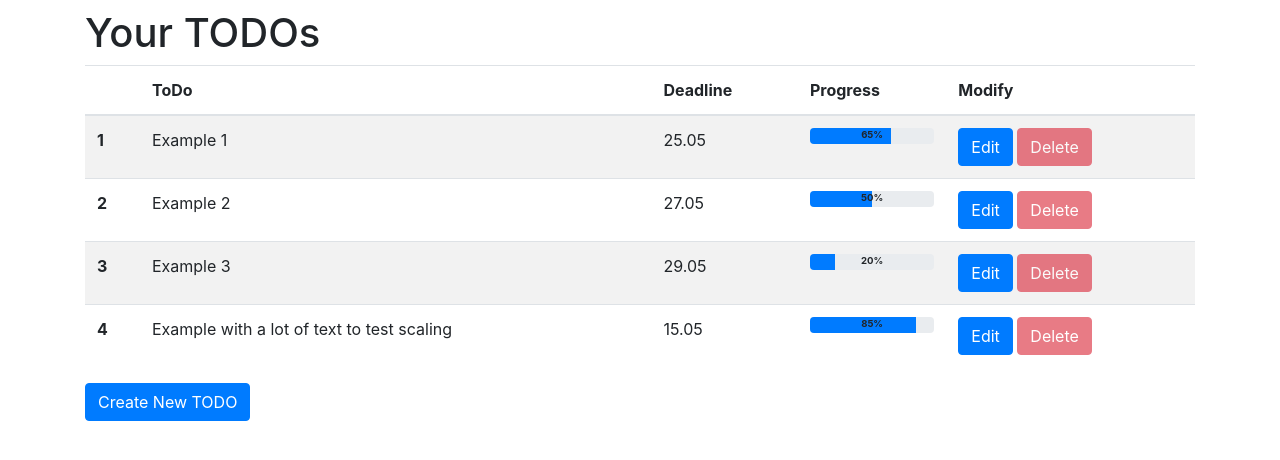
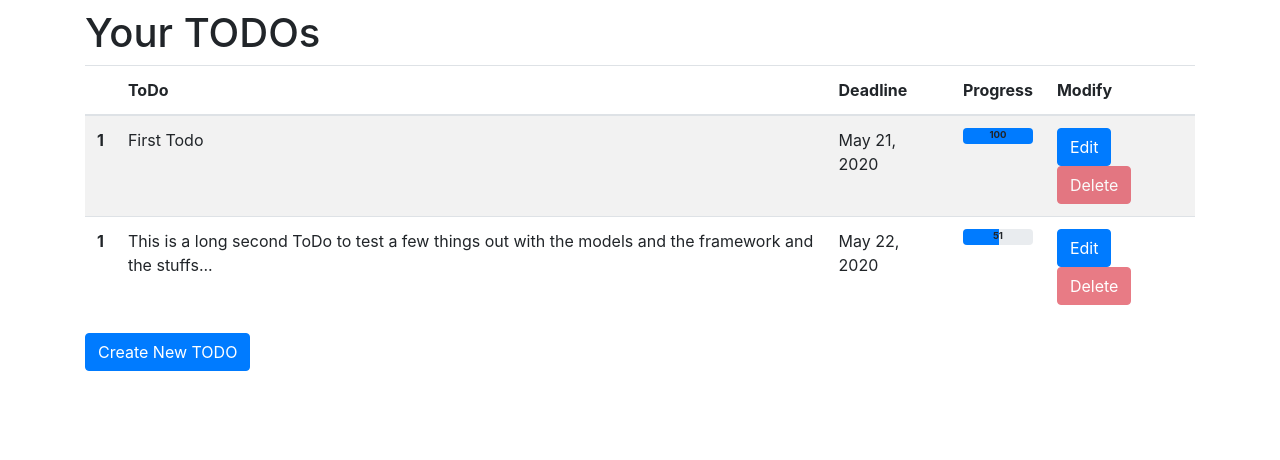
Before and after one commit to GeriVlad/PPSkSys_Aufgabe1, a Django app: template SkSys/Todo/templates/todos/html/overview.html in a window 1280 px wide. Shown: the part 56-516 px from the top of the page. Run offline with Django 3.2, Linux system fonts and the light colour scheme; the template is opened without the code that fills it: values that come from a table or form of the project are taken from there, others are empty; data comes from the database, SQL or seed files in the repository; some libraries are stand-ins or nearby versions.

Commit message:
overview displays todo's! other pages still to be done

```diff
--- a/SkSys/Todo/templates/todos/html/overview.html
+++ b/SkSys/Todo/templates/todos/html/overview.html
@@ -45,6 +45,7 @@
 				<!-- Heading -->
 				<h1>Your TODOs</h1>
 
+				{% if latest_todo_list %}
 					<!-- Table for TODOs -->
 					<table class="table table-hover table-striped">
 						<!-- First row with labels-->
@@ -60,17 +61,18 @@
 
 						<!-- Individual TODOs -->
 						<tbody>
+							{% for Todo in latest_todo_list%}
 								<tr>
 									<th scope="row">1</th>
-							<td>Example 1</td>
-							<td>25.05</td>
+									<td>{{Todo.todo_text}}</td>
+									<td>{{Todo.deadline}}</td>
 									<!-- Progress bar with label -->
 									<td>
 										<div class="progress position-relative">
 											<!-- style="width", aria-valuenow and label text all need to be changed to show up properly -->
-									<div class="progress-bar" role="progressbar" style="width: 65%;" aria-valuenow="65" aria-valuemin="0" aria-valuemax="100"></div>
+											<div class="progress-bar" role="progressbar" style="width: {{Todo.progress}}%;" aria-valuenow="{{Todo.progress}}" aria-valuemin="0" aria-valuemax="100"></div>
 											<!-- to center the label on the progress bar -->
-									<small class="justify-content-center d-flex position-absolute w-100 font-weight-bold">65%</small>
+											<small class="justify-content-center d-flex position-absolute w-100 font-weight-bold">{{Todo.progress}}</small>
 										</div>
 									</td>
 									<!-- Buttons for Edit and Delete -->
@@ -79,57 +81,12 @@
 										<button type="button" class="btn btn-danger btn-autosize" data-toggle="tooltip" data-placement="right" title="Delete to be..." disabled>Delete</button>
 									</td>
 								</tr>
-
-						<tr>
-							<th scope="row">2</th>
-							<td>Example 2</td>
-							<td>27.05</td>
-							<td>
-								<div class="progress position-relative">
-									<div class="progress-bar" role="progressbar" style="width: 50%;" aria-valuenow="50" aria-valuemin="0" aria-valuemax="100"></div>
-									<small class="justify-content-center d-flex position-absolute w-100 font-weight-bold">50%</small>
-								</div>
-							</td>
-							<td>
-								<a href="edittodo.html" class="btn btn-primary btn-autosize" role="button">Edit</a>
-								<button type="button" class="btn btn-danger btn-autosize" data-toggle="tooltip" data-placement="right" title="Delete to be..." disabled>Delete</button>
-							</td>
-						</tr>
-
-						<tr>
-							<th scope="row">3</th>
-							<td>Example 3</td>
-							<td>29.05</td>
-							<td>
-								<div class="progress position-relative">
-									<div class="progress-bar" role="progressbar" style="width: 20%;" aria-valuenow="20" aria-valuemin="0" aria-valuemax="100"></div>
-									<small class="justify-content-center d-flex position-absolute w-100 font-weight-bold">20%</small>
-								</div>
-							</td>
-							<td>
-								<a href="edittodo.html" class="btn btn-primary btn-autosize" role="button">Edit</a>
-								<button type="button" class="btn btn-danger btn-autosize" data-toggle="tooltip" data-placement="right" title="Delete to be..." disabled>Delete</button>
-							</td>
-						</tr>
-
-						<tr>
-							<th scope="row">4</th>
-							<td>Example with a lot of text to test scaling</td>
-							<td>15.05</td>
-							<td>
-								<div class="progress position-relative">
-									<div class="progress-bar" role="progressbar" style="width: 85%;" aria-valuenow="85" aria-valuemin="0" aria-valuemax="100"></div>
-									<small class="justify-content-center d-flex position-absolute w-100 font-weight-bold">85%</small>
-								</div>
-							</td>
-							<td>
-								<a href="edittodo.html" class="btn btn-primary btn-autosize" role="button">Edit</a>
-								<button type="button" class="btn btn-danger btn-autosize" data-toggle="tooltip" data-placement="right" title="Delete to be..." disabled>Delete</button>
-							</td>
-						</tr>
+							{% endfor %}
 						</tbody>
 					</table>
-
+					{% else %}
+						<p>No Todo's are availible</p>
+				{% endif %}
 				<!-- Button to create new todo page -->
 				<a href="newtodo.html" class="btn btn-primary" role="button">Create New TODO</a>
 			</div>
```
Also changed, not shown: SkSys/Todo/views.py (+4 -4 lines). Lines whose indentation alone changed are shown as unchanged.
